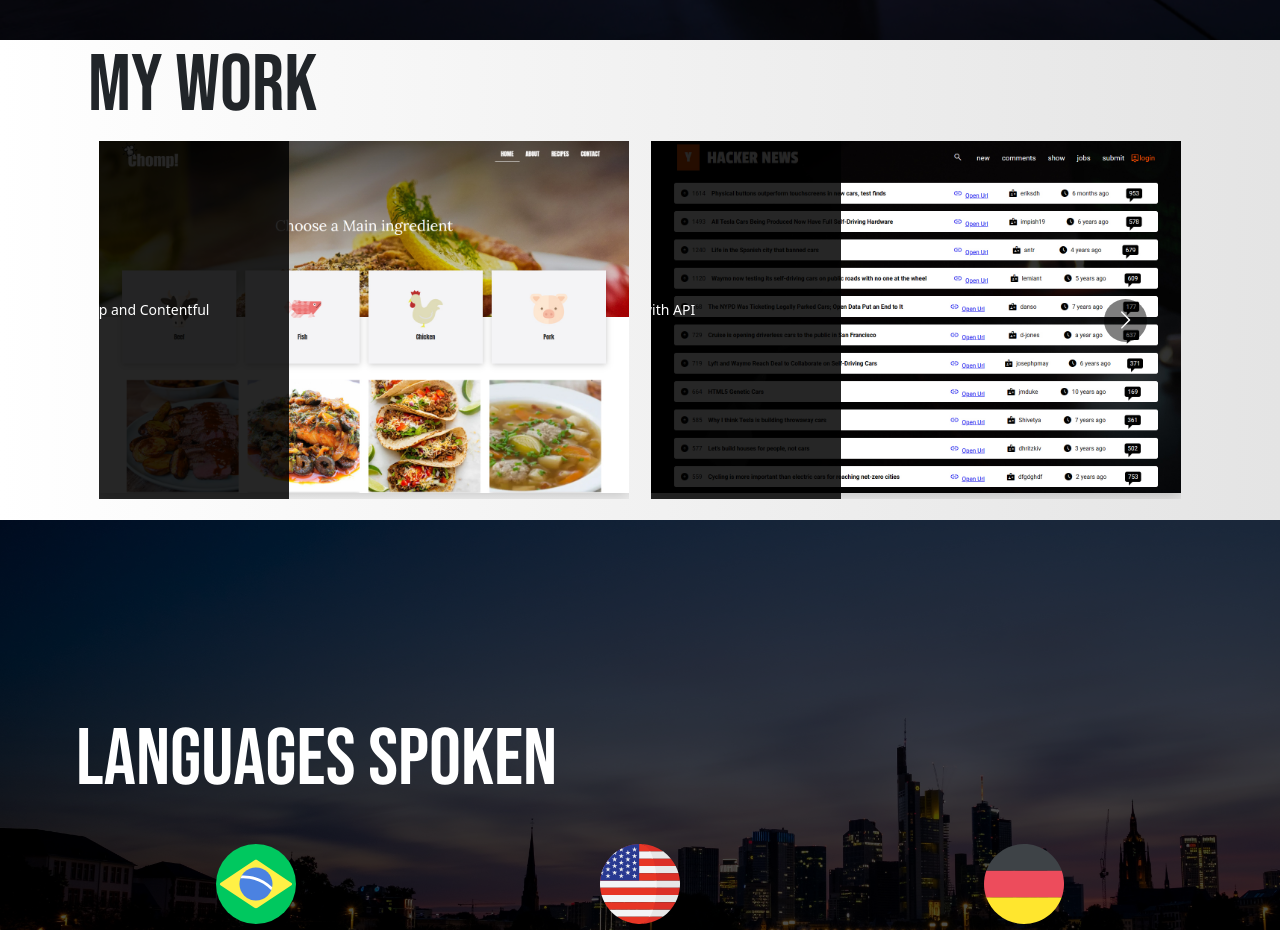
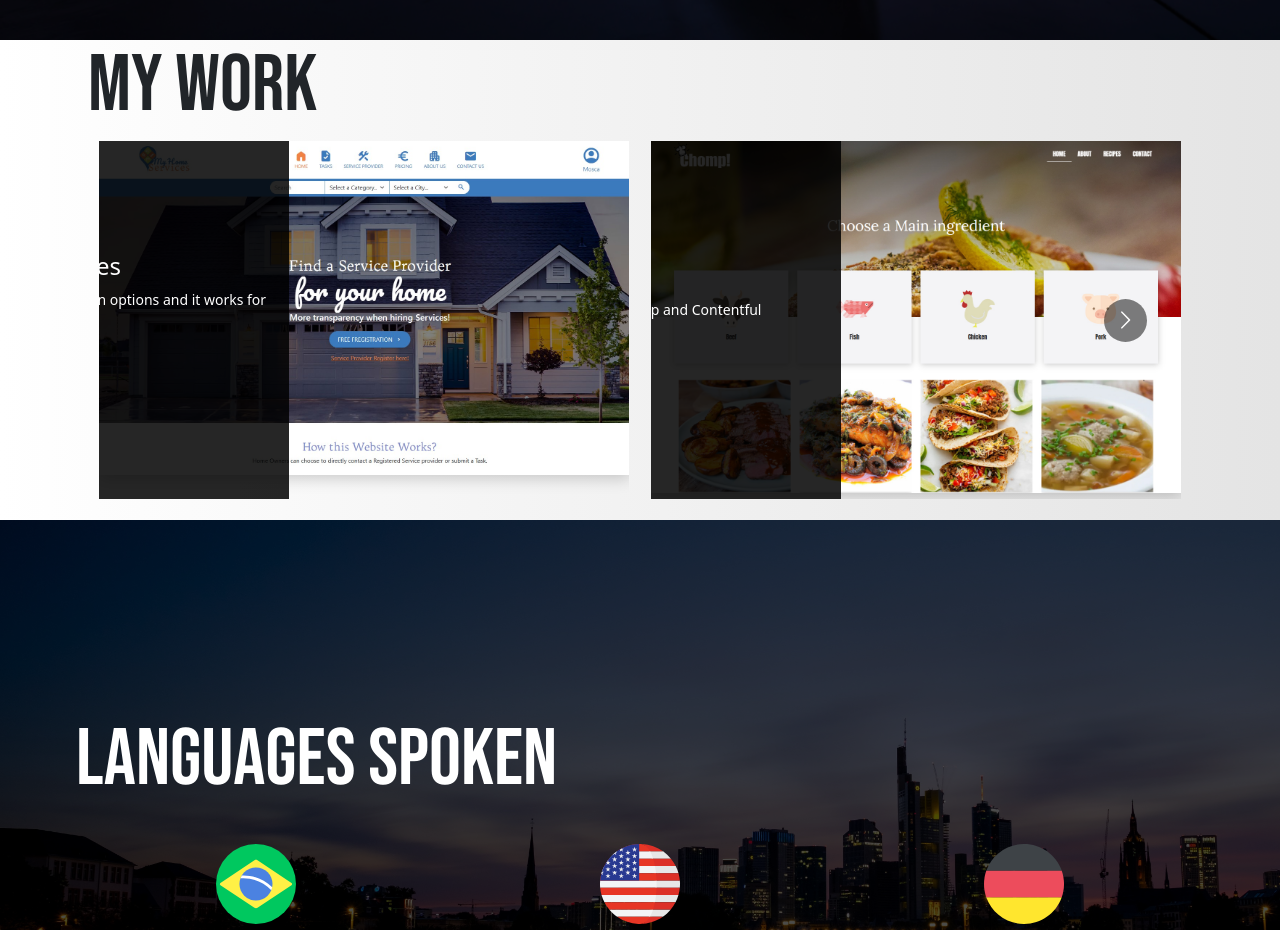
Before and after one commit to rodrigomenezes22/portfolio, a React (Create React App) app: page / in a window 1280 px wide. Shown: the part 2360-3290 px from the top of the page. Built offline with nearby package versions, Linux system fonts and the light colour scheme; no server answers.

Commit message:
Update on Portfolio

```diff
--- a/src/App.js
+++ b/src/App.js
@@ -74,7 +74,14 @@
 
     }
 
-    const [workPortfolio, setWorkPortfolio] = useState([{ name: "Chomp",
+    const [workPortfolio, setWorkPortfolio] = useState([
+                                                        { name: "MyHomeServices",
+                                                          description: "Final Project built with PERN Stack, it has two login options and it works for People to find Service Providers.",
+                                                          image: "images/myhomeservices.jpg",
+                                                          url: "https://myhomeservices.onrender.com/"
+                                                        }
+                                                        ,
+                                                        { name: "Chomp",
                                                           description: "Bootcamp project using React, Bootstrap and Contentful",
                                                           image: "images/chomp.jpg",
                                                           url: "https://genuine-khapse-443a51.netlify.app/"
```
Also changed, not shown: public/images/myhomeservices.jpg (added), src/images/logo.png (added).
